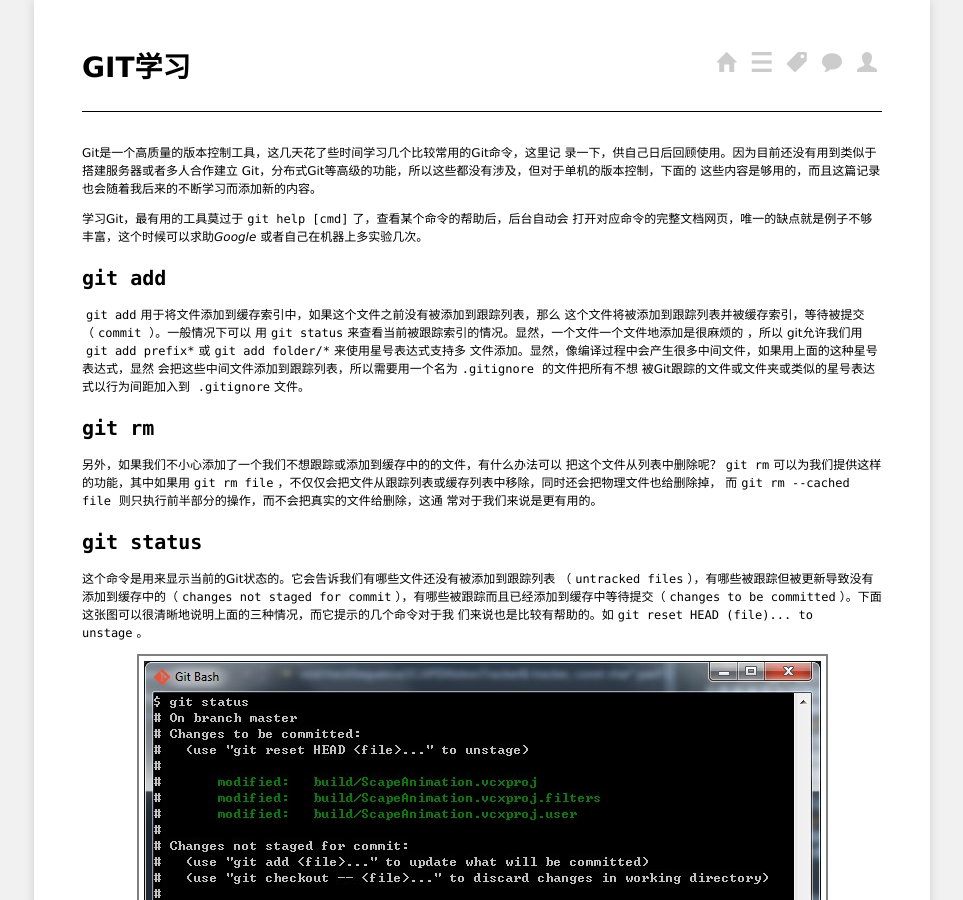
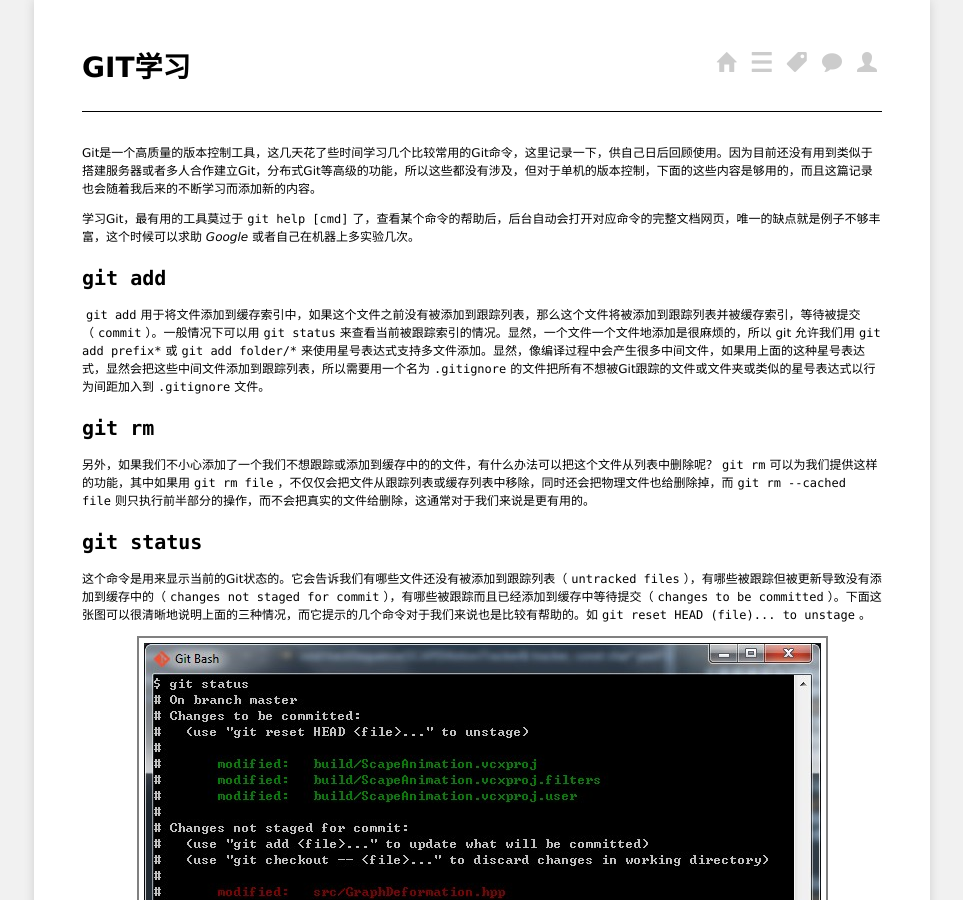
Before and after one commit to JiaxiangZheng/octman, a Jekyll site: the page built from _posts/2013/2013-08-13-note-git.md, in a window 1280 px wide and 900 px high. Shown: the whole window, without its empty margins (158-1121 px from the left). Built offline with Jekyll 4.4.1, drawn with Linux system fonts in a browser that asks for light colours; comment, search, counter and statistics services are not loaded; some of the changed text lies outside the part shown.

```diff
--- a/_posts/2013/2013-08-13-note-git.md
+++ b/_posts/2013/2013-08-13-note-git.md
@@ -9,40 +9,21 @@ tags:
 - programming
 ---
 
-Git是一个高质量的版本控制工具，这几天花了些时间学习几个比较常用的Git命令，这里记
-录一下，供自己日后回顾使用。因为目前还没有用到类似于搭建服务器或者多人合作建立
-Git，分布式Git等高级的功能，所以这些都没有涉及，但对于单机的版本控制，下面的
-这些内容是够用的，而且这篇记录也会随着我后来的不断学习而添加新的内容。
+Git是一个高质量的版本控制工具，这几天花了些时间学习几个比较常用的Git命令，这里记录一下，供自己日后回顾使用。因为目前还没有用到类似于搭建服务器或者多人合作建立Git，分布式Git等高级的功能，所以这些都没有涉及，但对于单机的版本控制，下面的这些内容是够用的，而且这篇记录也会随着我后来的不断学习而添加新的内容。
 
-学习Git，最有用的工具莫过于`git help [cmd]`了，查看某个命令的帮助后，后台自动会
-打开对应命令的完整文档网页，唯一的缺点就是例子不够丰富，这个时候可以求助*Google*
-或者自己在机器上多实验几次。
+学习Git，最有用的工具莫过于`git help [cmd]`了，查看某个命令的帮助后，后台自动会打开对应命令的完整文档网页，唯一的缺点就是例子不够丰富，这个时候可以求助 *Google* 或者自己在机器上多实验几次。
 
 ### `git add`
 
-`git add`用于将文件添加到缓存索引中，如果这个文件之前没有被添加到跟踪列表，那么
-这个文件将被添加到跟踪列表并被缓存索引，等待被提交（`commit` ）。一般情况下可以
-用`git status`来查看当前被跟踪索引的情况。显然，一个文件一个文件地添加是很麻烦的
-，所以 git允许我们用`git add prefix*`或`git add folder/*`来使用星号表达式支持多
-文件添加。显然，像编译过程中会产生很多中间文件，如果用上面的这种星号表达式，显然
-会把这些中间文件添加到跟踪列表，所以需要用一个名为`.gitignore` 的文件把所有不想
-被Git跟踪的文件或文件夹或类似的星号表达式以行为间距加入到 `.gitignore`文件。
+`git add`用于将文件添加到缓存索引中，如果这个文件之前没有被添加到跟踪列表，那么这个文件将被添加到跟踪列表并被缓存索引，等待被提交（`commit`）。一般情况下可以用`git status`来查看当前被跟踪索引的情况。显然，一个文件一个文件地添加是很麻烦的，所以 git 允许我们用`git add prefix*`或`git add folder/*`来使用星号表达式支持多文件添加。显然，像编译过程中会产生很多中间文件，如果用上面的这种星号表达式，显然会把这些中间文件添加到跟踪列表，所以需要用一个名为`.gitignore`的文件把所有不想被Git跟踪的文件或文件夹或类似的星号表达式以行为间距加入到`.gitignore`文件。
 
 ### `git rm`
 
-另外，如果我们不小心添加了一个我们不想跟踪或添加到缓存中的的文件，有什么办法可以
-把这个文件从列表中删除呢？`git rm`可以为我们提供这样的功能，其中如果用`git rm
-file`，不仅仅会把文件从跟踪列表或缓存列表中移除，同时还会把物理文件也给删除掉，
-而`git rm --cached file` 则只执行前半部分的操作，而不会把真实的文件给删除，这通
-常对于我们来说是更有用的。
+另外，如果我们不小心添加了一个我们不想跟踪或添加到缓存中的的文件，有什么办法可以把这个文件从列表中删除呢？`git rm`可以为我们提供这样的功能，其中如果用`git rm file`，不仅仅会把文件从跟踪列表或缓存列表中移除，同时还会把物理文件也给删除掉，而`git rm --cached file`则只执行前半部分的操作，而不会把真实的文件给删除，这通常对于我们来说是更有用的。
 
 ### `git status`
 
-这个命令是用来显示当前的Git状态的。它会告诉我们有哪些文件还没有被添加到跟踪列表
-（`untracked files`），有哪些被跟踪但被更新导致没有添加到缓存中的（`changes not
-staged for commit`），有哪些被跟踪而且已经添加到缓存中等待提交（`changes to be
-committed`）。下面这张图可以很清晰地说明上面的三种情况，而它提示的几个命令对于我
-们来说也是比较有帮助的。如`git reset HEAD (file)... to unstage`。
+这个命令是用来显示当前的Git状态的。它会告诉我们有哪些文件还没有被添加到跟踪列表（`untracked files`），有哪些被跟踪但被更新导致没有添加到缓存中的（`changes not staged for commit`），有哪些被跟踪而且已经添加到缓存中等待提交（`changes to be committed`）。下面这张图可以很清晰地说明上面的三种情况，而它提示的几个命令对于我们来说也是比较有帮助的。如`git reset HEAD (file)... to unstage`。
 
 ![](/images/2013/git-status.jpg)
 
```
Also changed, not shown: other parts of _posts/2013/2013-08-13-note-git.md (+17 -0 lines).
